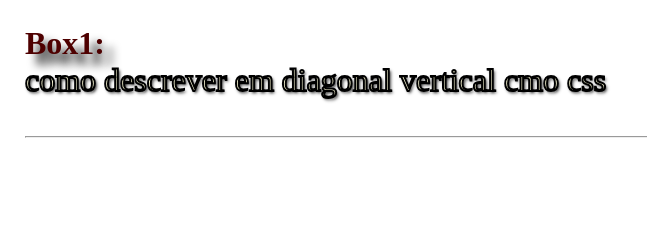
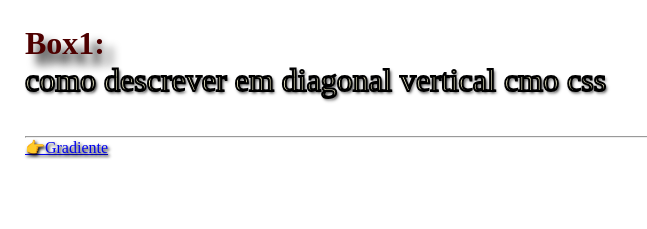
Before and after one commit to edskate/Cria--o-de-Checkbox-001, a plain HTML site: page Box1.html in a window 1280 px wide. Shown: the top 229 px of the page, without its empty margins (0-647 px from the left). Drawn offline with Linux system fonts and the light colour scheme.

Commit message:
Uma modifiação em Box1.html

```diff
--- a/Box1.html
+++ b/Box1.html
@@ -11,6 +11,7 @@
 <p>como descrever em diagonal  vertical cmo css</p>
 <p id="diagonal">Este texto em diagonal</p>
 <hr>
-
+<a href="Degrader.html">👉Gradiente</a>
+<br>
 </body>
 </html>
```
